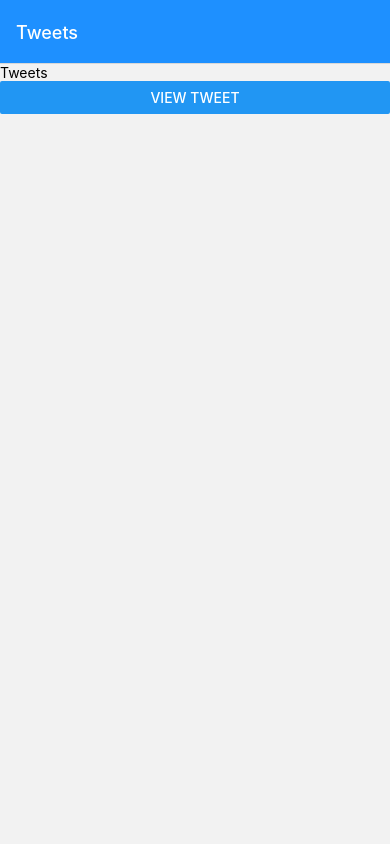
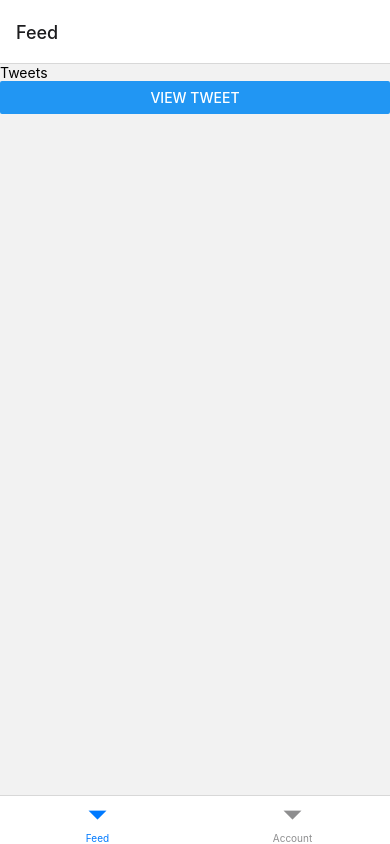
Before and after one commit to Max-256/Over-it-2, a React Native app: screen / in a window 390 px wide. Built offline with nearby package versions, Linux system fonts and the light colour scheme.

Commit message:
implement basic tab navigator

```diff
--- a/App.js
+++ b/App.js
@@ -1,6 +1,7 @@
 import React from "react";
 import { Animated, Button, Text } from "react-native";
 import { createStackNavigator } from "@react-navigation/stack";
+import { createBottomTabNavigator } from "@react-navigation/bottom-tabs";
 import { NavigationContainer } from "@react-navigation/native";
 
 import Screen from "./app/components/Screen";
@@ -18,6 +19,12 @@ const Tweets = ({ navigation }) => (
 const TweetDetails = ({ route }) => (
   <Screen>
     <Text>Tweet Details {route.params.id}</Text>
+  </Screen>
+);
+
+const Account = () => (
+  <Screen>
+    <Text>Account Screen</Text>
   </Screen>
 );
 
@@ -40,10 +47,19 @@ const StackNavigator = () => (
   </Stack.Navigator>
 );
 
+const Tab = createBottomTabNavigator();
+
+const TabNavigator = () => (
+  <Tab.Navigator>
+    <Tab.Screen name="Feed" component={Tweets} />
+    <Tab.Screen name="Account" component={Account} />
+  </Tab.Navigator>
+);
+
 export default function App() {
   return (
     <NavigationContainer>
-      <StackNavigator />
+      <TabNavigator />
     </NavigationContainer>
   );
 }
```
